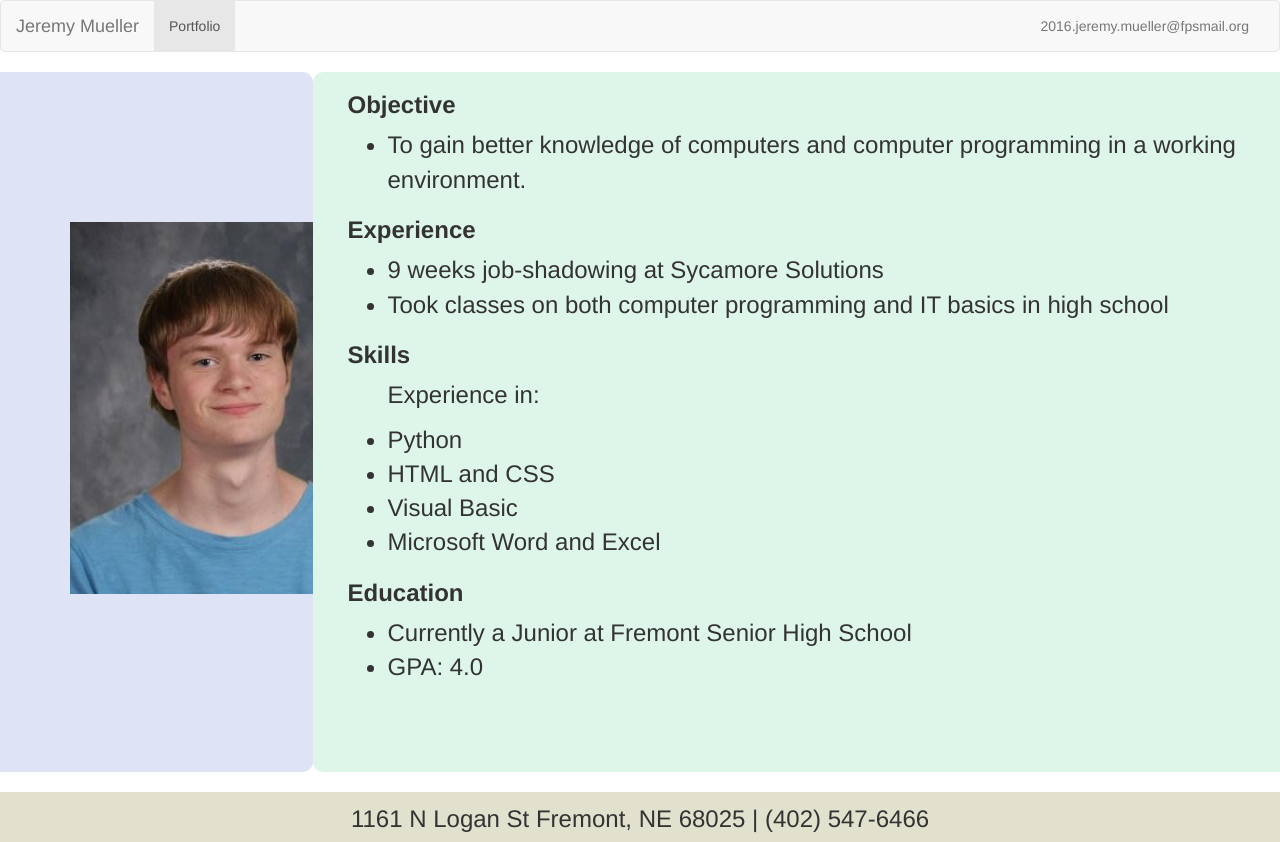
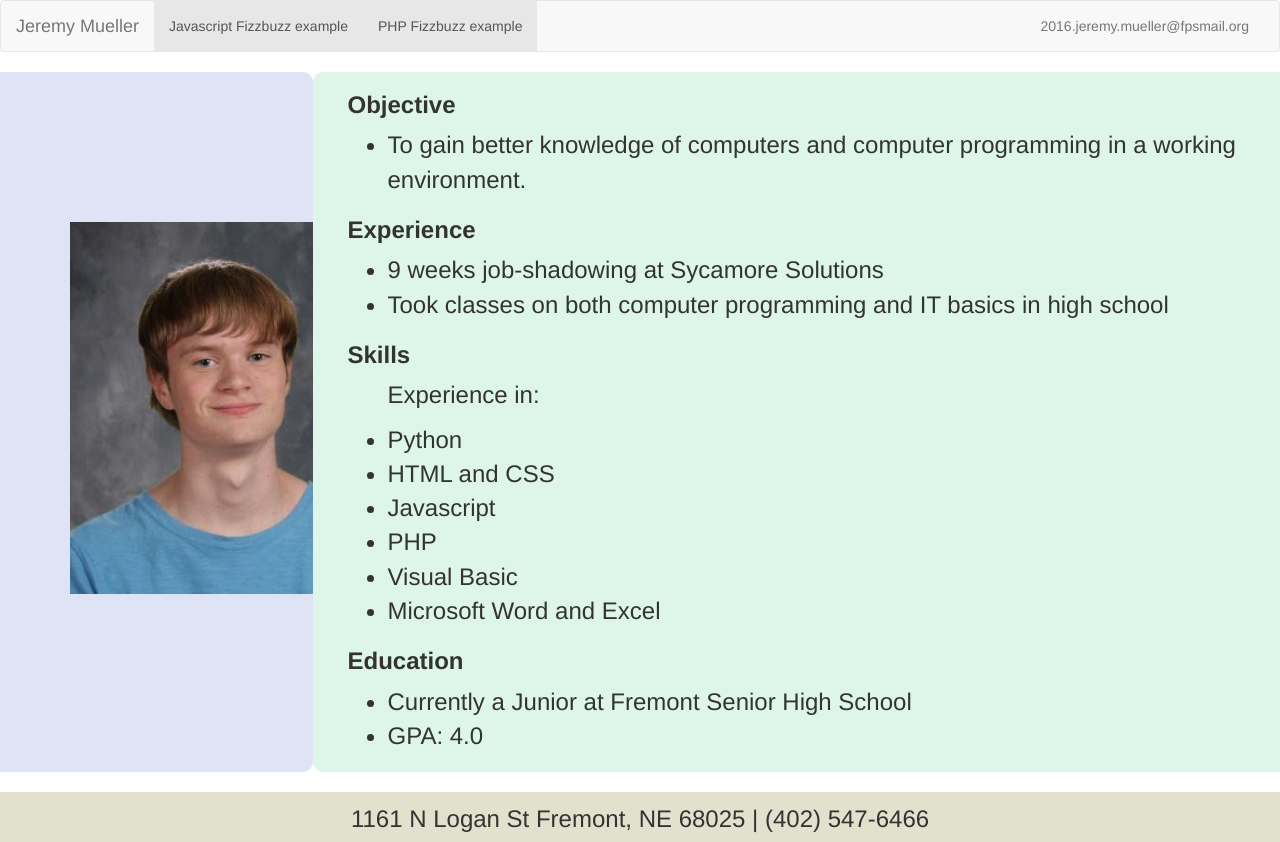
Before and after one commit to xmanick/resume, a plain HTML site: page Resume2/Resume2.html in a window 1280 px wide. Drawn offline with Linux system fonts and the light colour scheme.

Commit message:
add fizzbuzz

```diff
--- a/Resume2/Resume2.html
+++ b/Resume2/Resume2.html
@@ -22,7 +22,8 @@
     <!-- Collect the nav links, forms, and other content for toggling -->
     <div class="collapse navbar-collapse" id="bs-example-navbar-collapse-1">
       <ul class="nav navbar-nav">
-        <li class="active"><a href="#">Portfolio</a></li>
+        <li class="active"><a href="http://xmanick.github.io/fizzbuzz_javascript/">Javascript Fizzbuzz example</a></li>
+		<li class="active"><a href="http://xmanick.github.io/fizzbuzz_php/">PHP Fizzbuzz example</a></li>
       </ul>
       <ul class="nav navbar-nav navbar-right">
         <li><a href="mailto:2016.jeremy.mueller@fpsmail.org">2016.jeremy.mueller@fpsmail.org</a></li>
@@ -54,6 +55,8 @@
 			<ul>
 				<li>Python</li>
 				<li>HTML and CSS</li>
+				<li>Javascript</li>
+				<li>PHP</li>
 				<li>Visual Basic</li>
 				<li>Microsoft Word and Excel</li>
 			</ul>
```
